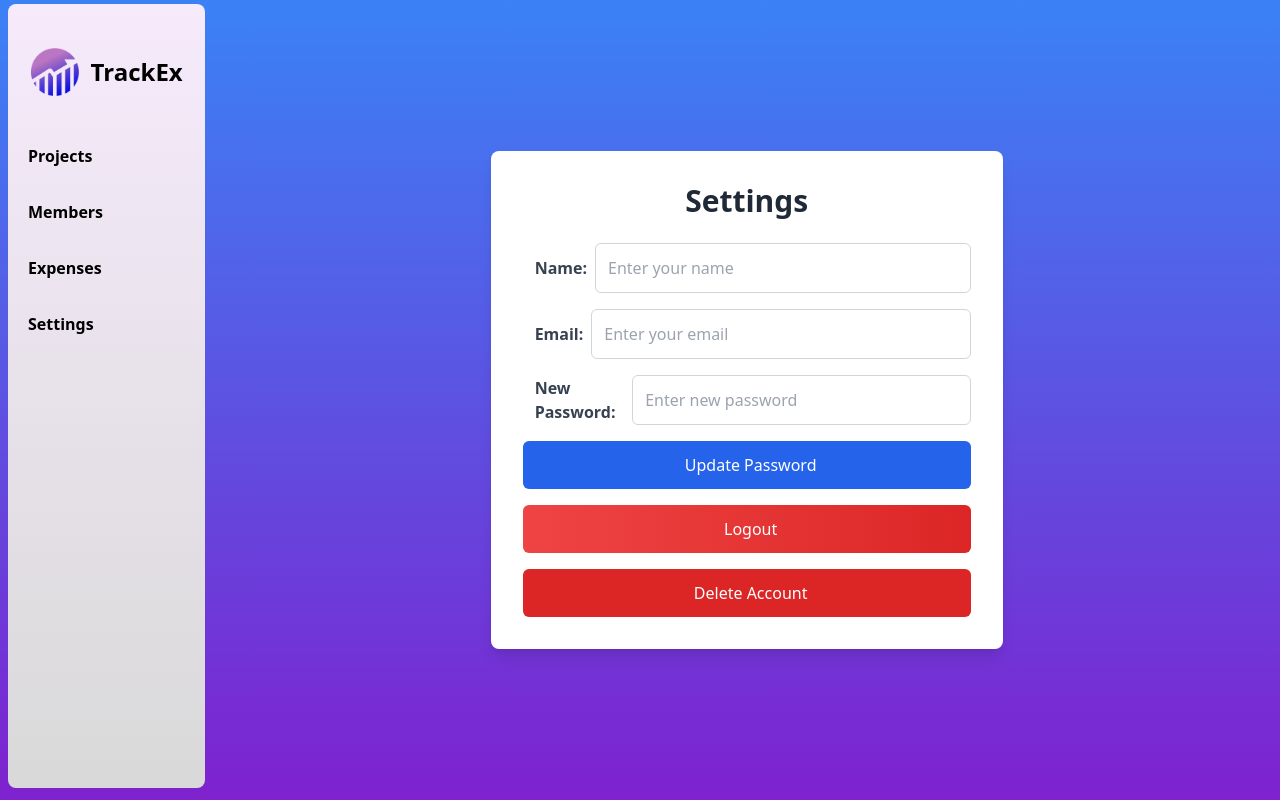
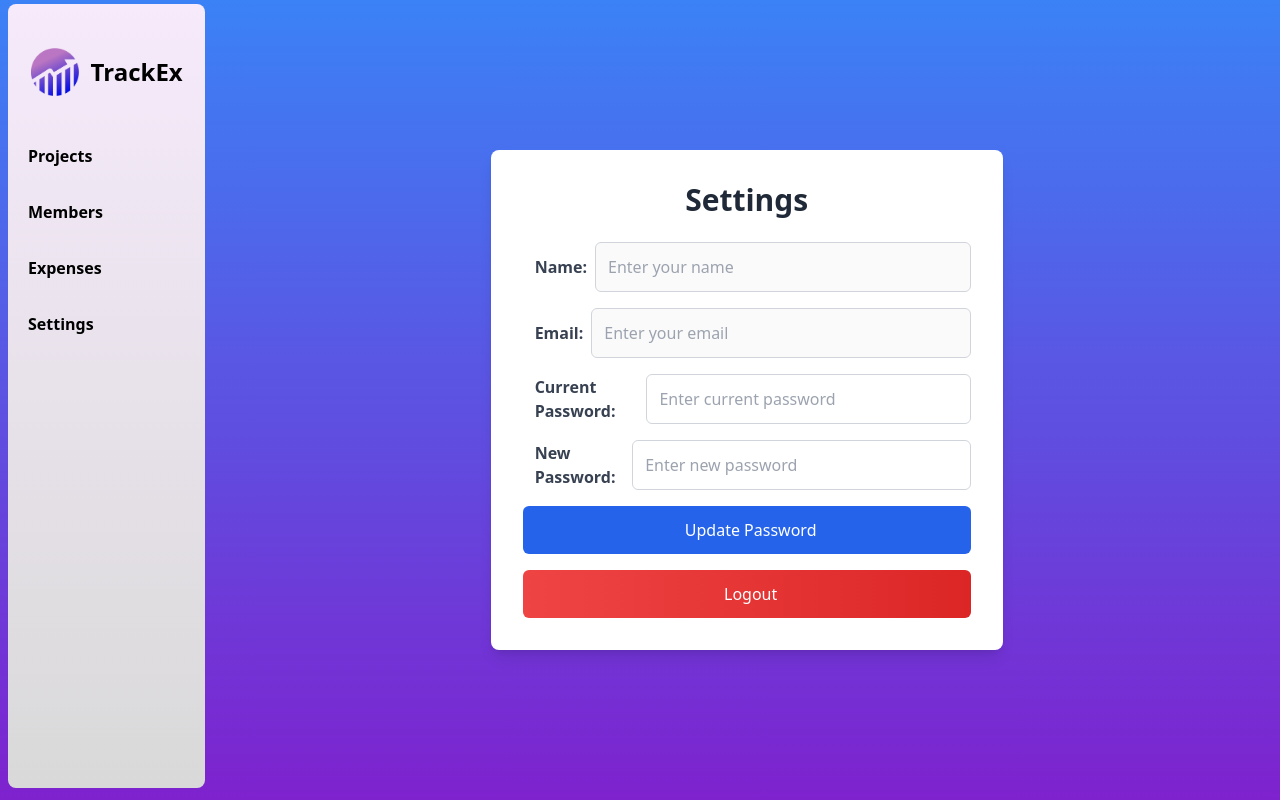
Before and after one commit to sarthakare/ExpenseTracker2, a React (Vite) app in the folder Client/: page /home/settings in a window 1280 px wide. Built offline with nearby package versions, Linux system fonts and the light colour scheme.

Commit message:
passowrd updating route

```diff
--- a/Client/src/components/settings.jsx
+++ b/Client/src/components/settings.jsx
@@ -7,10 +7,10 @@ function Settings() {
   const [userData, setUserData] = useState({
     name: "",
     email: "",
+    currentPassword: "",
     password: "",
   });
   const [showLogoutModal, setShowLogoutModal] = useState(false);
-  const [showDeleteModal, setShowDeleteModal] = useState(false);
 
   const navigate = useNavigate();
 
@@ -22,10 +22,11 @@ function Settings() {
       axios
         .get(`https://expensetracker2-1.onrender.com/users/email/${email}`)
         .then((response) => {
-          setUserData({
+          setUserData((prevUserData) => ({
+            ...prevUserData,
             name: response.data.name,
             email: response.data.email,
-          });
+          }));
         })
         .catch((error) => {
           toast.error("Failed to fetch user details. " + error);
@@ -40,32 +41,36 @@ function Settings() {
     toast.success("Logged out successfully!");
   };
 
-  const handleDeleteAccount = async () => {
-    try {
-      await axios.delete(
-        `https://expensetracker2-1.onrender.com/users/${userData.email}`
-      );
-      localStorage.removeItem("email");
-      navigate("/");
-      toast.success("Account deleted successfully.");
-    } catch (error) {
-      toast.error("Failed to delete account. " + error);
-    }
-    setShowDeleteModal(false);
-  };
-
   const handlePasswordChange = async (e) => {
     e.preventDefault();
 
     try {
-      await axios.put(
-        `https://expensetracker2-1.onrender.com/users/update-password`,
+      // Verify current password
+      const verifyResponse = await axios.post(
+        `https://expensetracker2-1.onrender.com/users/verify-password`,
         {
           email: userData.email,
-          password: userData.password,
+          currentPassword: userData.currentPassword,
         }
       );
-      toast.success("Password updated successfully!");
+
+      if (verifyResponse.data.success) {
+        // Update password if verification is successful
+        await axios.put(
+          `https://expensetracker2-1.onrender.com/users/update-password`,
+          {
+            email: userData.email,
+            password: userData.password,
+          }
+        );
+        toast.success("Password updated successfully!");
+
+        // Logout the user after password change
+        localStorage.removeItem("email");
+        navigate("/");
+      } else {
+        toast.error("Current password is incorrect.");
+      }
     } catch (error) {
       toast.error("Failed to update password. " + error);
     }
@@ -89,9 +94,7 @@ function Settings() {
               className="w-full p-3 border border-gray-300 rounded-md focus:outline-none focus:ring-4 focus:ring-purple-500 transition duration-300 ease-in-out"
               placeholder="Enter your name"
               value={userData.name}
-              onChange={(e) =>
-                setUserData({ ...userData, name: e.target.value })
-              }
+              disabled
             />
           </div>
 
@@ -105,7 +108,23 @@ function Settings() {
               className="w-full p-3 border border-gray-300 rounded-md focus:outline-none focus:ring-4 focus:ring-purple-500 transition duration-300 ease-in-out"
               placeholder="Enter your email"
               value={userData.email}
-              readOnly
+              disabled
+            />
+          </div>
+
+          <div className="mb-4 flex items-center">
+            <i className="fas fa-lock mr-3 text-gray-700"></i>
+            <label className="block text-gray-700 font-semibold mr-2">
+              Current Password:
+            </label>
+            <input
+              type="password"
+              className="w-full p-3 border border-gray-300 rounded-md focus:outline-none focus:ring-4 focus:ring-purple-500 transition duration-300 ease-in-out"
+              placeholder="Enter current password"
+              value={userData.currentPassword}
+              onChange={(e) =>
+                setUserData({ ...userData, currentPassword: e.target.value })
+              }
             />
           </div>
 
@@ -165,38 +184,6 @@ function Settings() {
             </div>
           </div>
         )}
-
-        <button
-          type="button"
-          className="w-full mt-4 bg-red-600 text-white py-3 rounded-md hover:bg-red-700 focus:outline-none focus:ring-4 focus:ring-red-500 transition-all duration-500 ease-in-out flex items-center justify-center"
-          onClick={() => setShowDeleteModal(true)}
-        >
-          <i className="fas fa-trash-alt mr-2"></i>
-          Delete Account
-        </button>
-
-        {showDeleteModal && (
-          <div className="fixed inset-0 bg-black bg-opacity-50 flex items-center justify-center z-50">
-            <div className="bg-white p-6 rounded-lg shadow-lg w-full max-w-sm">
-              <h2 className="text-xl font-bold mb-4">Confirm Delete Account</h2>
-              <p>Are you sure you want to delete your account?</p>
-              <div className="flex justify-end mt-4">
-                <button
-                  onClick={() => setShowDeleteModal(false)}
-                  className="mr-2 px-4 py-2 bg-gray-300 rounded hover:bg-gray-400"
-                >
-                  Cancel
-                </button>
-                <button
-                  onClick={handleDeleteAccount}
-                  className="px-4 py-2 bg-red-600 text-white rounded hover:bg-red-700"
-                >
-                  Delete Account
-                </button>
-              </div>
-            </div>
-          </div>
-        )}
       </div>
     </div>
   );
```
Also changed, not shown: 1 other file (tests, documents, lock files or other folders).
